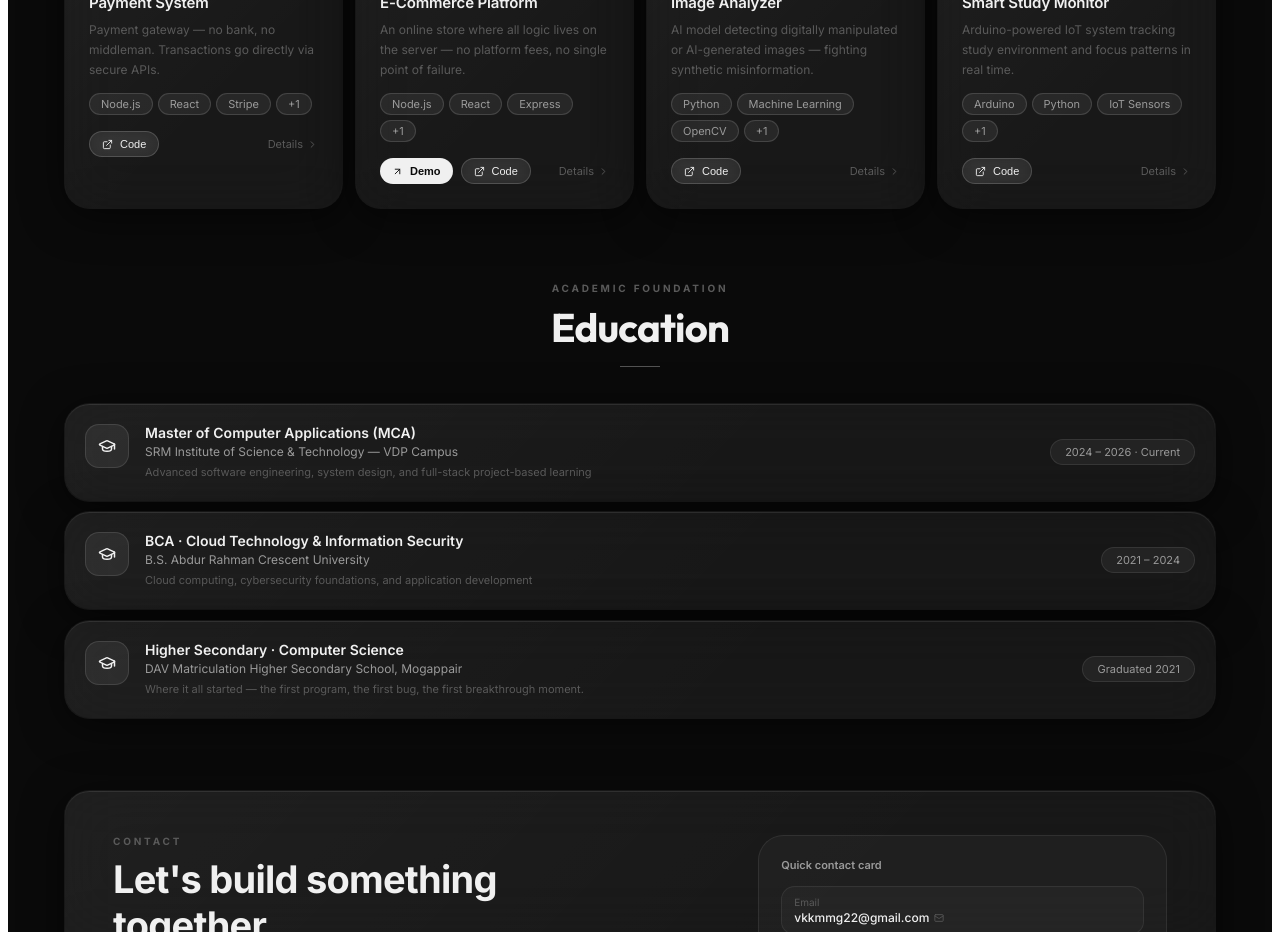
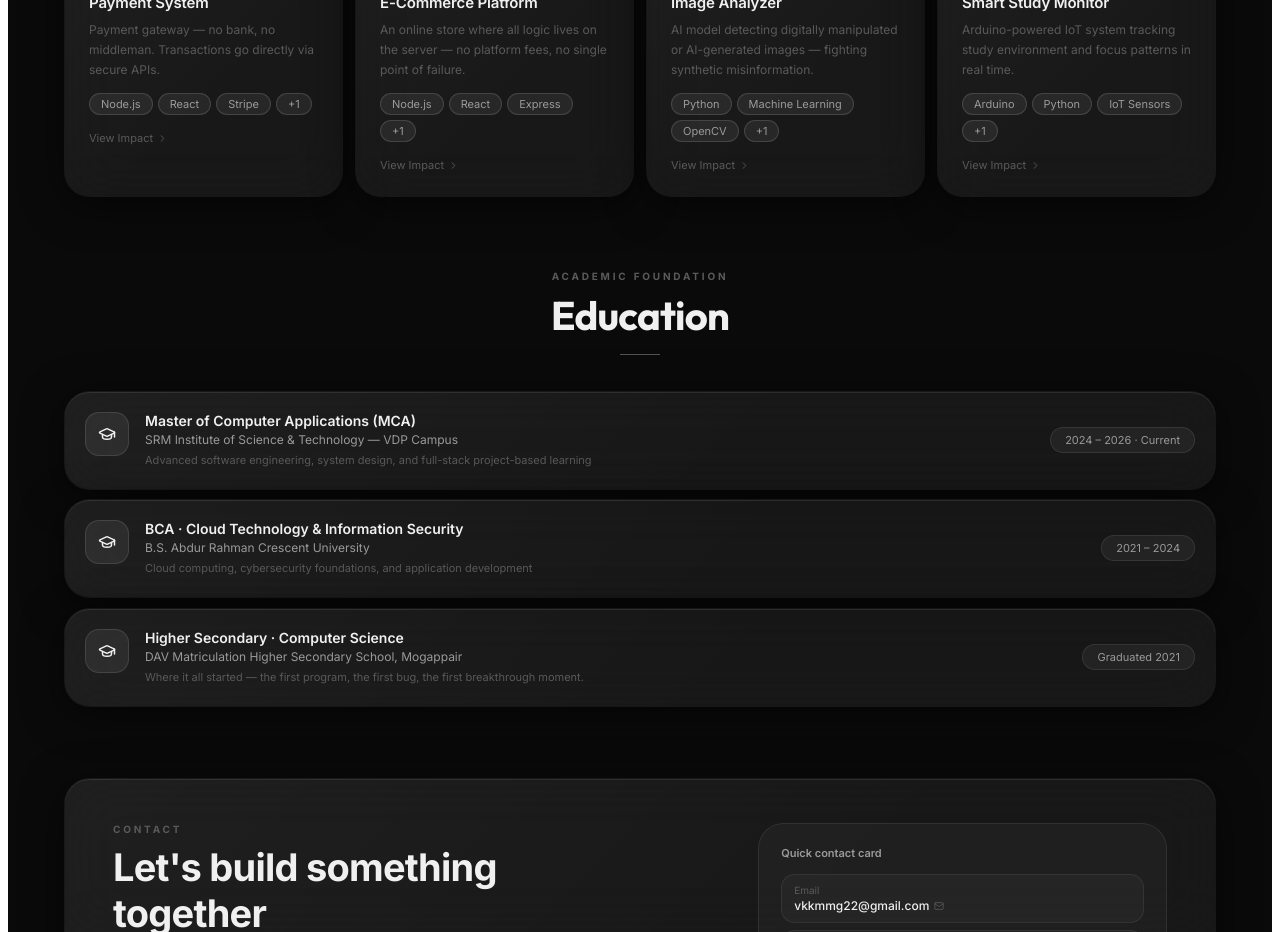
Before and after one commit to viixhal/vishalraj-portfolio, a React app: page / in a window 1280 px wide. Shown: the part 1380-2312 px from the top of the page. Built offline with nearby package versions, Linux system fonts and the light colour scheme; the HTML template or start-up script is replaced by a standard one.

Commit message:
Revert "Add interactive buttons directly to project cards"
This reverts commit 7aefe6a0bad8da090fedfd5c7efcf538b5128909.

```diff
--- a/src/App.jsx
+++ b/src/App.jsx
@@ -298,10 +298,10 @@ const SKILLS = [
 ];
 
 const PROJECTS = [
-  { id: 1, type: "Web / Full Stack", icon: "🔗", title: "Payment System", summary: "Payment gateway — no bank, no middleman. Transactions go directly via secure APIs.", stack: ["Node.js", "React", "Stripe", "Express"], details: "Built with secure API integration. Logic handles all payment flow — trustless, transparent, and immutable.", sourceLink: "https://github.com/viixhal" },
-  { id: 2, type: "Web / E-Commerce", icon: "🛒", title: "E-Commerce Platform", summary: "An online store where all logic lives on the server — no platform fees, no single point of failure.", stack: ["Node.js", "React", "Express", "MongoDB"], details: "Product listings and payments recorded on database. Transparent, verifiable, and tamper-proof by design.", demoLink: "https://aveon.netlify.app", sourceLink: "https://github.com/viixhal" },
-  { id: 3, type: "AI / Computer Vision", icon: "🖼️", title: "Image Analyzer", summary: "AI model detecting digitally manipulated or AI-generated images — fighting synthetic misinformation.", stack: ["Python", "Machine Learning", "OpenCV", "Flask"], details: "Identifies statistical anomalies, edge inconsistencies, and compression artifacts typical of GAN-generated or Photoshopped content.", sourceLink: "https://github.com/viixhal" },
-  { id: 4, type: "IoT / Hardware", icon: "📡", title: "Smart Study Monitor", summary: "Arduino-powered IoT system tracking study environment and focus patterns in real time.", stack: ["Arduino", "Python", "IoT Sensors", "C++"], details: "Ambient light, motion, and proximity sensors detect attention lapses. LED/buzzer alerts and a Python dashboard for session data.", sourceLink: "https://github.com/viixhal" },
+  { id: 1, type: "Web / Full Stack", icon: "🔗", title: "Payment System", summary: "Payment gateway — no bank, no middleman. Transactions go directly via secure APIs.", stack: ["Node.js", "React", "Stripe", "Express"], details: "Built with secure API integration. Logic handles all payment flow — trustless, transparent, and immutable." },
+  { id: 2, type: "Web / E-Commerce", icon: "🛒", title: "E-Commerce Platform", summary: "An online store where all logic lives on the server — no platform fees, no single point of failure.", stack: ["Node.js", "React", "Express", "MongoDB"], details: "Product listings and payments recorded on database. Transparent, verifiable, and tamper-proof by design.", demoLink: "https://aveon.netlify.app" },
+  { id: 3, type: "AI / Computer Vision", icon: "🖼️", title: "Image Analyzer", summary: "AI model detecting digitally manipulated or AI-generated images — fighting synthetic misinformation.", stack: ["Python", "Machine Learning", "OpenCV", "Flask"], details: "Identifies statistical anomalies, edge inconsistencies, and compression artifacts typical of GAN-generated or Photoshopped content." },
+  { id: 4, type: "IoT / Hardware", icon: "📡", title: "Smart Study Monitor", summary: "Arduino-powered IoT system tracking study environment and focus patterns in real time.", stack: ["Arduino", "Python", "IoT Sensors", "C++"], details: "Ambient light, motion, and proximity sensors detect attention lapses. LED/buzzer alerts and a Python dashboard for session data." },
 ];
 
 const EDUCATION = [
@@ -997,22 +997,8 @@ export default function VishalrajPortfolio() {
                     {p.stack.slice(0, 3).map(item => <Tag key={item}>{item}</Tag>)}
                     {p.stack.length > 3 && <Tag>+{p.stack.length - 3}</Tag>}
                   </div>
-                  <div style={{ display: "flex", justifyContent: "space-between", alignItems: "center", marginTop: "auto" }}>
-                    <div style={{ display: "flex", gap: 8 }}>
-                      {p.demoLink && (
-                        <button style={{ ...S.btnW, padding: "6px 12px", fontSize: 11 }} onClick={(e) => { e.stopPropagation(); window.open(p.demoLink, '_blank'); }}>
-                          <ArrowUpRight style={{ width: 11, height: 11 }} /> Demo
-                        </button>
-                      )}
-                      {p.sourceLink && (
-                        <button style={{ ...S.btnG, padding: "6px 12px", fontSize: 11 }} onClick={(e) => { e.stopPropagation(); window.open(p.sourceLink, '_blank'); }}>
-                          <ExternalLink style={{ width: 11, height: 11 }} /> Code
-                        </button>
-                      )}
-                    </div>
-                    <div style={{ display: "flex", alignItems: "center", gap: 4, fontSize: 11, color: T.textMuted }}>
-                      Details <ChevronRight style={{ width: 11, height: 11 }} />
-                    </div>
+                  <div style={{ display: "flex", alignItems: "center", gap: 4, fontSize: 11, color: T.textMuted }}>
+                    View Impact <ChevronRight style={{ width: 11, height: 11 }} />
                   </div>
                 </GlassCard>
               </motion.div>
@@ -1132,9 +1118,9 @@ export default function VishalrajPortfolio() {
                 <div style={{ display: "flex", flexWrap: "wrap", gap: 6, marginBottom: 24 }}>
                   {selProject.stack.map(item => <Tag key={item}>{item}</Tag>)}
                 </div>
-                <div style={{ display: "flex", gap: 10, flexWrap: "wrap", marginTop: 24 }}>
-                  {selProject.demoLink && <button style={S.btnW} onClick={() => window.open(selProject.demoLink, '_blank')}><ArrowUpRight style={{ width: 13, height: 13 }} /> Live Demo</button>}
-                  {selProject.sourceLink && <button style={S.btnG} onClick={() => window.open(selProject.sourceLink, '_blank')}><ExternalLink style={{ width: 13, height: 13 }} /> Source Code</button>}
+                <div style={{ display: "flex", gap: 10, flexWrap: "wrap" }}>
+                  <button style={S.btnW} onClick={() => selProject.demoLink && window.open(selProject.demoLink, '_blank')}><ArrowUpRight style={{ width: 13, height: 13 }} /> Live Demo</button>
+                  <button style={S.btnG}><ExternalLink style={{ width: 13, height: 13 }} /> Source Code</button>
                 </div>
               </div>
             </motion.div>
```
